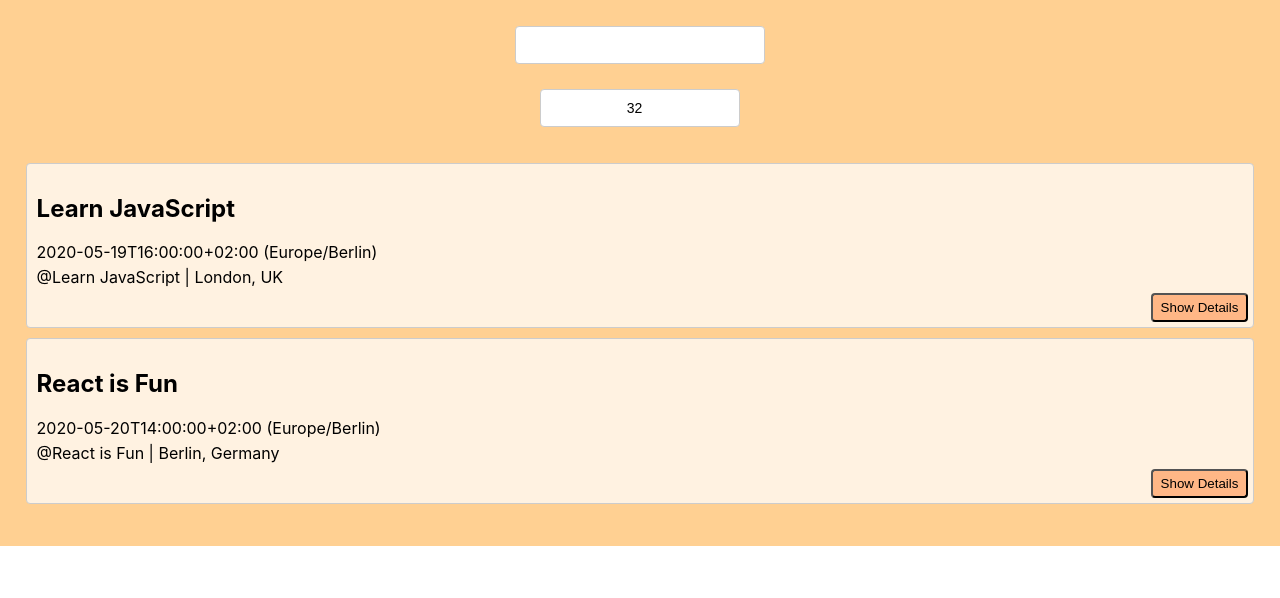
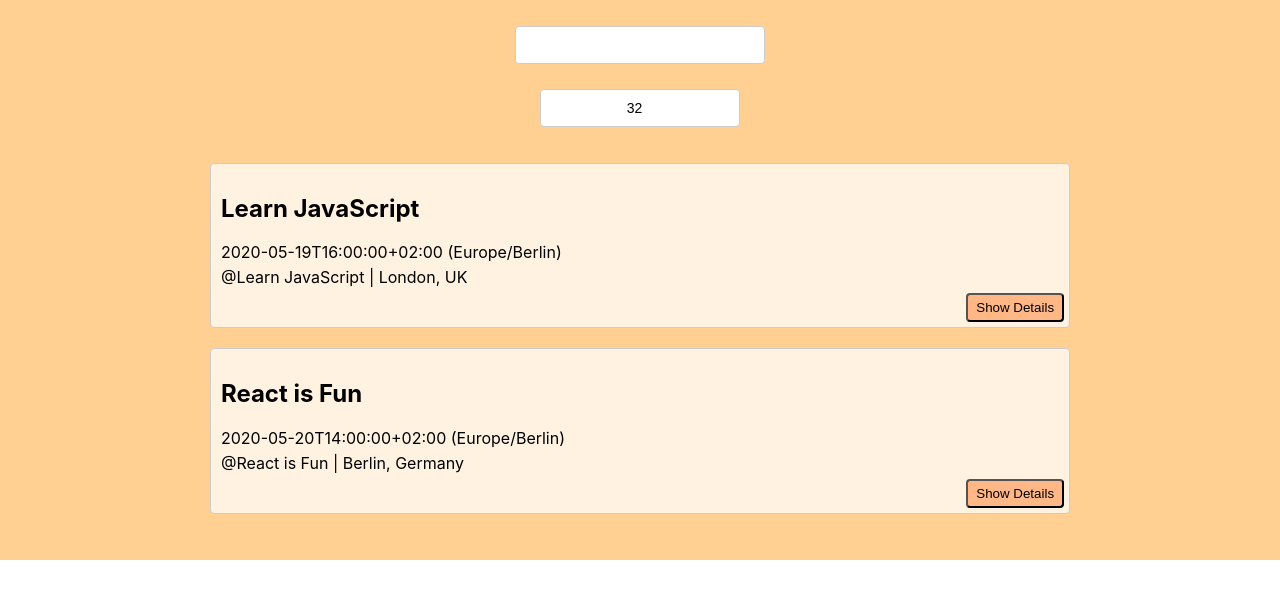
Before and after one commit to kblackston23/Meet-App, a React (Create React App) app: page / in a window 1280 px wide. Shown: the top 598 px of the page. Built offline with nearby package versions, Linux system fonts and the light colour scheme; what atatus-spa would draw is missing.

Commit message:
Updating styling

```diff
--- a/src/App.css
+++ b/src/App.css
@@ -79,12 +79,14 @@
 
 .event {
   padding: 10px 10px 35px;
-  margin-bottom: 10px;
+  margin: 0 auto;
+  margin-bottom: 20px;
   text-align: left;
   border: 1px solid #ccc;
   border-radius: 4px;
   position: relative;
   background-color: rgba(255, 255, 255, 0.726);
+  max-width: 70%;
 }
 
 .show-details {
```
